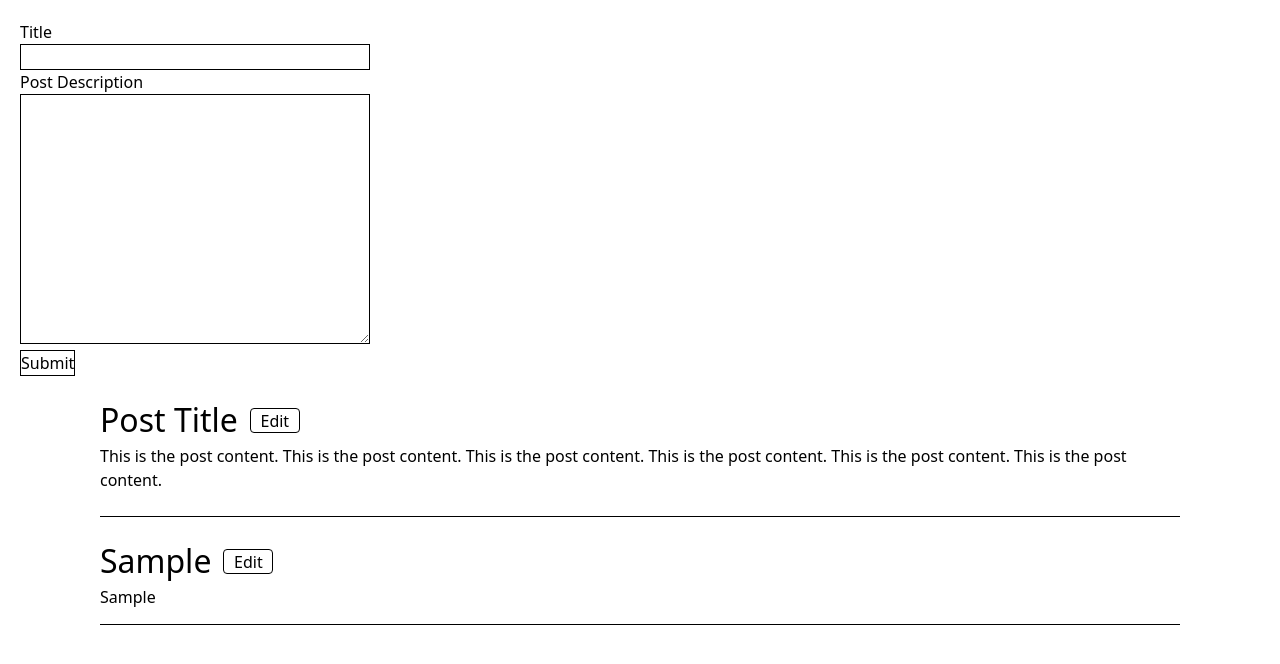
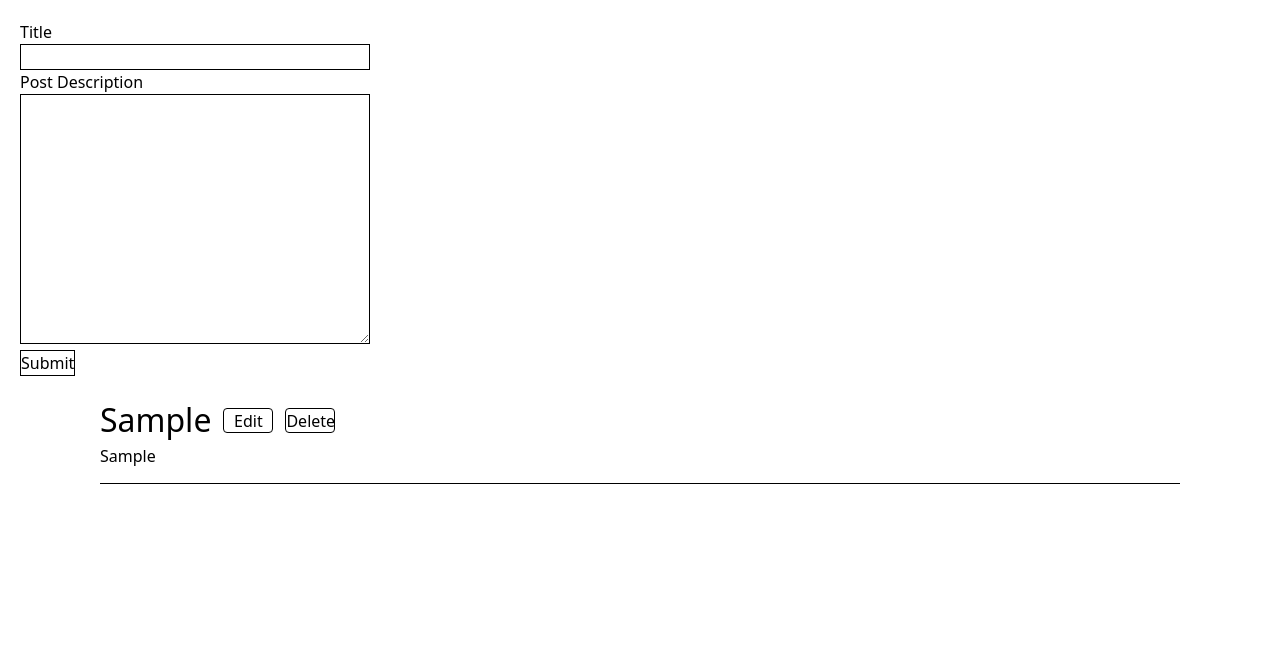
Before and after one commit to PrettyOkGames/personal-blog-sba, a plain HTML site: page index.html in a window 1280 px wide. Both pictures are taken after typing "Sample", "Sample" into the empty fields and a click on the button "Submit". Drawn offline with nearby package versions, Linux system fonts and the light colour scheme.

Commit message:
Almsot done :)

```diff
--- a/index.html
+++ b/index.html
@@ -19,16 +19,6 @@
         </form>
     </section>
     <section id="postsSection">
-        <section class="p-[0_100px_0_100px] mt-[20px]" postNumber="0">
-            <section class="flex">
-                <h1 class="text-[2em]">Post Title</h1>
-                <button onclick="editPost()" class="ml-[12px] mt-[12px] border rounded-[4px] w-[50px] h-[25px] bg-[#ffffff] hover:bg-[#dbdbdb] focus:bg-[#cccccc]">Edit</button>
-            </section>
-            <p>This is the post content. This is the post content.
-                This is the post content. This is the post content.
-                This is the post content. This is the post content.
-            </p><br><hr>
-        </section>
     </section>
 </body>
 </html>
--- a/script.js
+++ b/script.js
@@ -7,7 +7,7 @@ let postsSection = document.getElementById("postsSection")
 
 let postToEdit = null
 
-submitPostButton.addEventListener('click', () => {
+submitPostButton.addEventListener('click', (event) => {
     event.preventDefault()
     let errorMessage = ""
     if (postTitleInput.value == "") {
@@ -28,34 +28,51 @@ submitPostButton.addEventListener('click', () => {
             localStorage.setItem("postsCreated", 1)
         }
         let postNumber = parseInt(localStorage.getItem("postsCreated"))
-        let postToSubmit = {postNumber: postNumber++, postTitle: postTitleInput.value, postDesc: postDescInput.value}
         if (postToEdit == null) {
-            submittedPosts.push(postToSubmit)
             let newPost = document.createElement("section")
             let newPostTitleBtnContainer = document.createElement("section")
             let newPostTitle = document.createElement("h1")
-            let newPostBtn = document.createElement("button")
+            let newPostEditBtn = document.createElement("button")
+            let newPostDeleteBtn = document.createElement("button")
             let newPostDescription = document.createElement("p")
+            let lineBreak = document.createElement("hr")
             newPost.setAttribute("class", "p-[0_100px_0_100px] mt-[20px]")
             newPostTitleBtnContainer.setAttribute("class", "flex")
             newPostTitle.setAttribute("class", "text-[2em]")
-            newPostBtn.setAttribute("class", "ml-[12px] mt-[12px] border rounded-[4px] w-[50px] h-[25px] bg-[#ffffff] hover:bg-[#dbdbdb] focus:bg-[#cccccc]")
-            newPostBtn.innerHTML = `Edit`
+            newPostEditBtn.setAttribute("class", "ml-[12px] mt-[12px] border rounded-[4px] w-[50px] h-[25px] bg-[#ffffff] hover:bg-[#dbdbdb] focus:bg-[#cccccc]")
+            newPostEditBtn.setAttribute("onClick", "editPost()")
+            newPostEditBtn.innerHTML = `Edit`
+            newPostDeleteBtn.setAttribute("class", "ml-[12px] mt-[12px] border rounded-[4px] w-[50px] h-[25px] bg-[#ffffff] hover:bg-[#dbdbdb] focus:bg-[#cccccc]")
+            newPostDeleteBtn.setAttribute("onClick", "removePost()")
+            newPostDeleteBtn.innerHTML = `Delete`
             newPostTitle.innerHTML = postTitleInput.value
-            newPostDescription.innerHTML = `${postDescInput.value}<hr class="mt-[15px]">`
-            newPostBtn.onclick = editPost
+            newPostDescription.innerText = `${postDescInput.value}`
+            lineBreak.setAttribute("class", "mt-[15px] newLineBreak")
             newPostTitleBtnContainer.appendChild(newPostTitle)
-            newPostTitleBtnContainer.appendChild(newPostBtn)
+            newPostTitleBtnContainer.appendChild(newPostEditBtn)
+            newPostTitleBtnContainer.appendChild(newPostDeleteBtn)
             newPost.appendChild(newPostTitleBtnContainer)
             newPost.appendChild(newPostDescription)
+            newPost.appendChild(lineBreak)
             postsSection.appendChild(newPost)
             postTitleInput.value = ""
             postDescInput.value = ""
-            postToSubmit.postContainer = newPost
-            //console.log(`Post Number ${postToSubmit.postNumber}`)
+            if (!localStorage.getItem("savedPosts")) {
+                localStorage.setItem("savedPosts", "")
+            }
+            localStorage.setItem("savedPosts", postsSection.innerHTML)
+
         }
         else {
-            postToEdit.postContainer.firstElementChild.firstElementChild.innerText = postTitleInput.value
+            postToEdit.firstElementChild.firstElementChild.innerText = postTitleInput.value
+            postToEdit.children[1].innerText = postDescInput.value
+            postTitleInput.value = ""
+            postDescInput.value = ""
+            postToEdit = null
+            if (!localStorage.getItem("savedPosts")) {
+                localStorage.setItem("savedPosts", "")
+            }
+            localStorage.setItem("savedPosts", postsSection.innerHTML)
         }
     }
 });
@@ -64,11 +81,18 @@ function editPost() {
     let postToEditDesc = document.activeElement.parentElement.nextElementSibling
     postTitleInput.value = postToEditTitle.innerText
     postDescInput.value = postToEditDesc.innerText
-    for (let i = 0; i < submittedPosts.length; i++) {
-        if (submittedPosts[i].postTitle == postToEditTitle && submittedPosts[i].postDesc == postToEditDesc) {
-            postToEdit = submittedPosts[i]
-            console.log(postToEdit.postTitle)
-        }
-    }
+    postToEdit = document.activeElement.parentElement.parentElement
     document.activeElement.blur()
 }
+function removePost() {
+    let postToRemove = document.activeElement.parentElement.parentElement
+    postsSection.removeChild(postToRemove)
+    if (!localStorage.getItem("savedPosts")) {
+        localStorage.setItem("savedPosts", "")
+    }
+    localStorage.setItem("savedPosts", postsSection.innerHTML)
+}
+
+if (localStorage.getItem("savedPosts")) {
+    postsSection.innerHTML = localStorage.getItem("savedPosts")
+}
```
